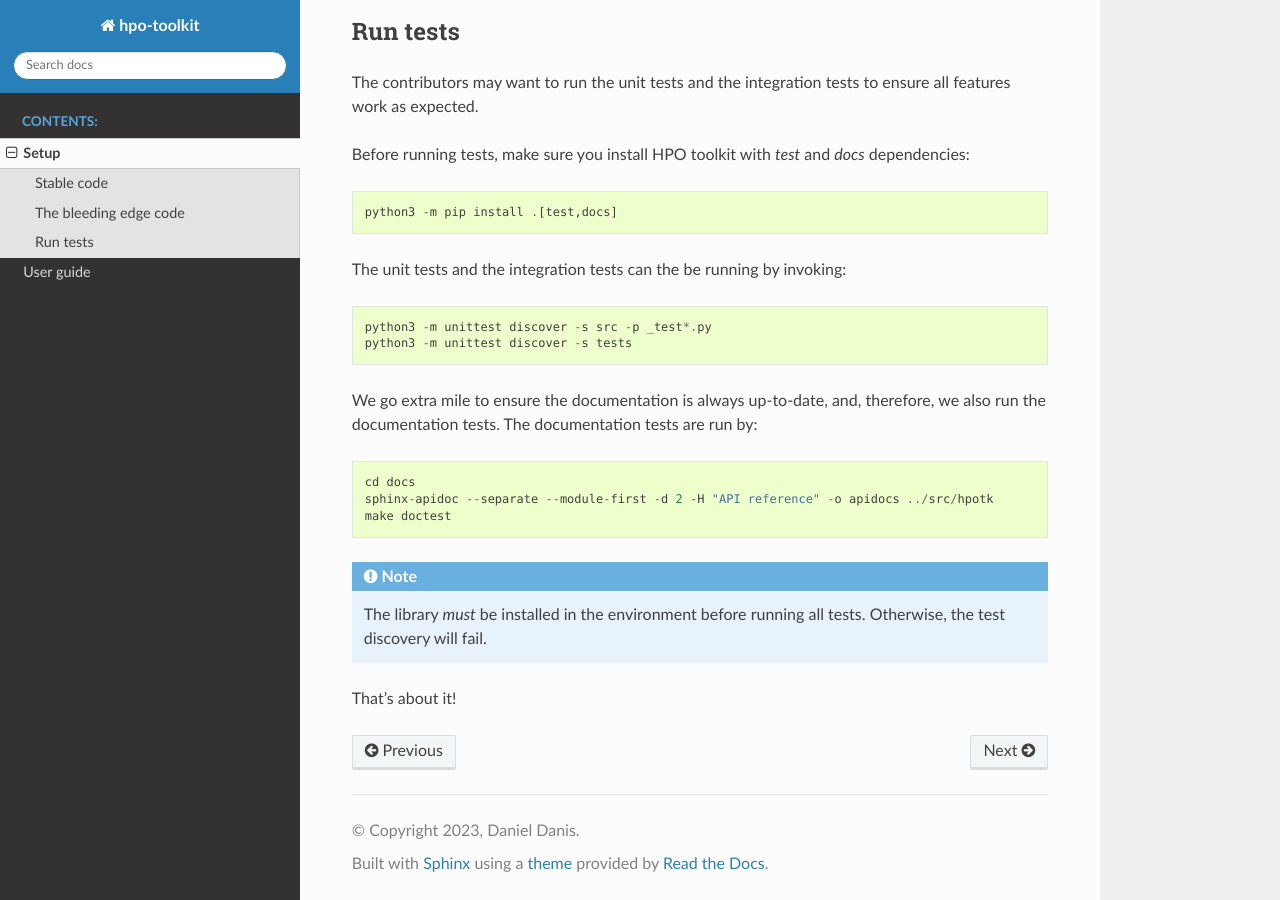
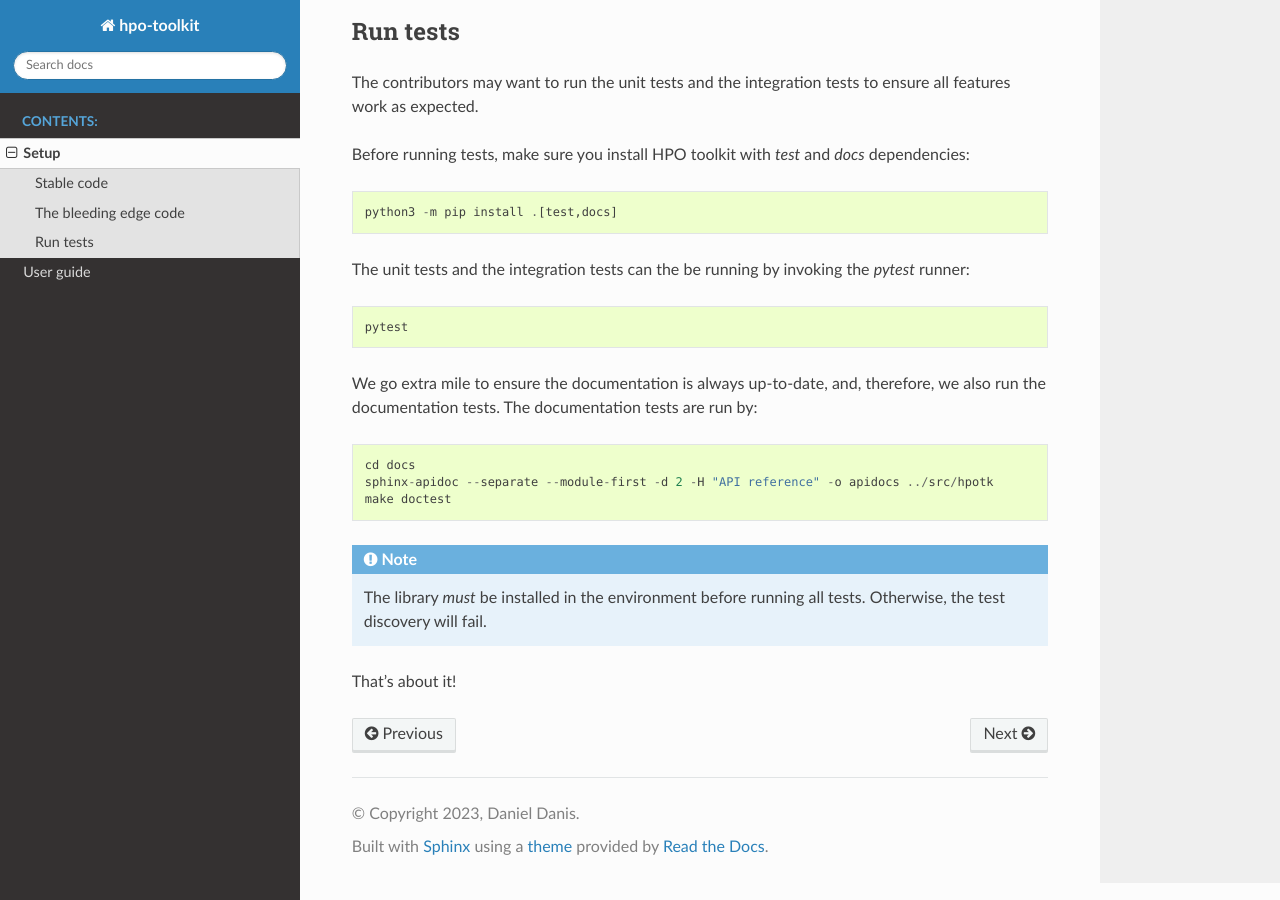
Before and after one commit to ielis/hpo-toolkit, a Sphinx documentation site: the page built from docs/setup.rst, in a window 1280 px wide and 900 px high, scrolled down 729 px. Built offline with Sphinx 7.4.7 and the Read the Docs theme 2.0.0, drawn with Linux system fonts in a browser that asks for light colours; pages that are not in the unit, such as notebooks, are missing from menus.

Commit message:
Update docs and CI regarding running tests.

```diff
--- a/docs/setup.rst
+++ b/docs/setup.rst
@@ -37,10 +37,9 @@ Before running tests, make sure you install HPO toolkit with `test` and `docs` d
 
   python3 -m pip install .[test,docs]
 
-The unit tests and the integration tests can the be running by invoking::
+The unit tests and the integration tests can the be running by invoking the `pytest` runner::
 
-  python3 -m unittest discover -s src -p _test*.py
-  python3 -m unittest discover -s tests
+  pytest
 
 We go extra mile to ensure the documentation is always up-to-date, and, therefore, we also run the documentation tests.
 The documentation tests are run by::
--- a/pyproject.toml
+++ b/pyproject.toml
@@ -28,7 +28,10 @@ dependencies = [
 ]
 
 [project.optional-dependencies]
-test = ["pytest>=7.0.0, <=8.0.0"]
+test = [
+    "pytest>=7.0.0, <=8.0.0",
+    "ddt >= 1.6.0"  # TODO: remove after finishing the migration to `pytest`!
+]
 docs = ["sphinx>=7.0.0", "sphinx-copybutton>=0.5.0", "sphinx-rtd-theme>=1.3.0"]
 
 [project.urls]
```
Also changed, not shown: 1 other file.
